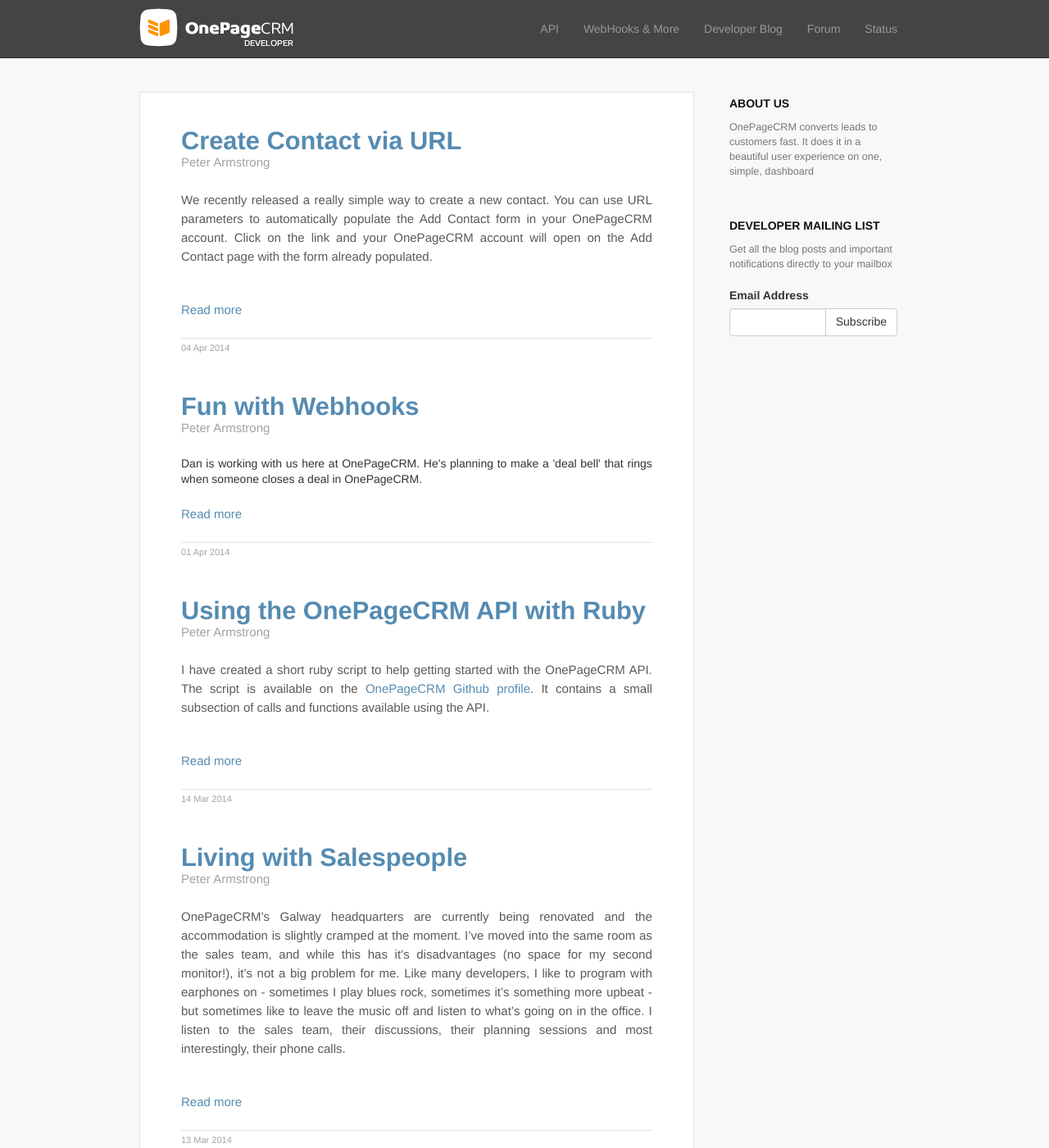
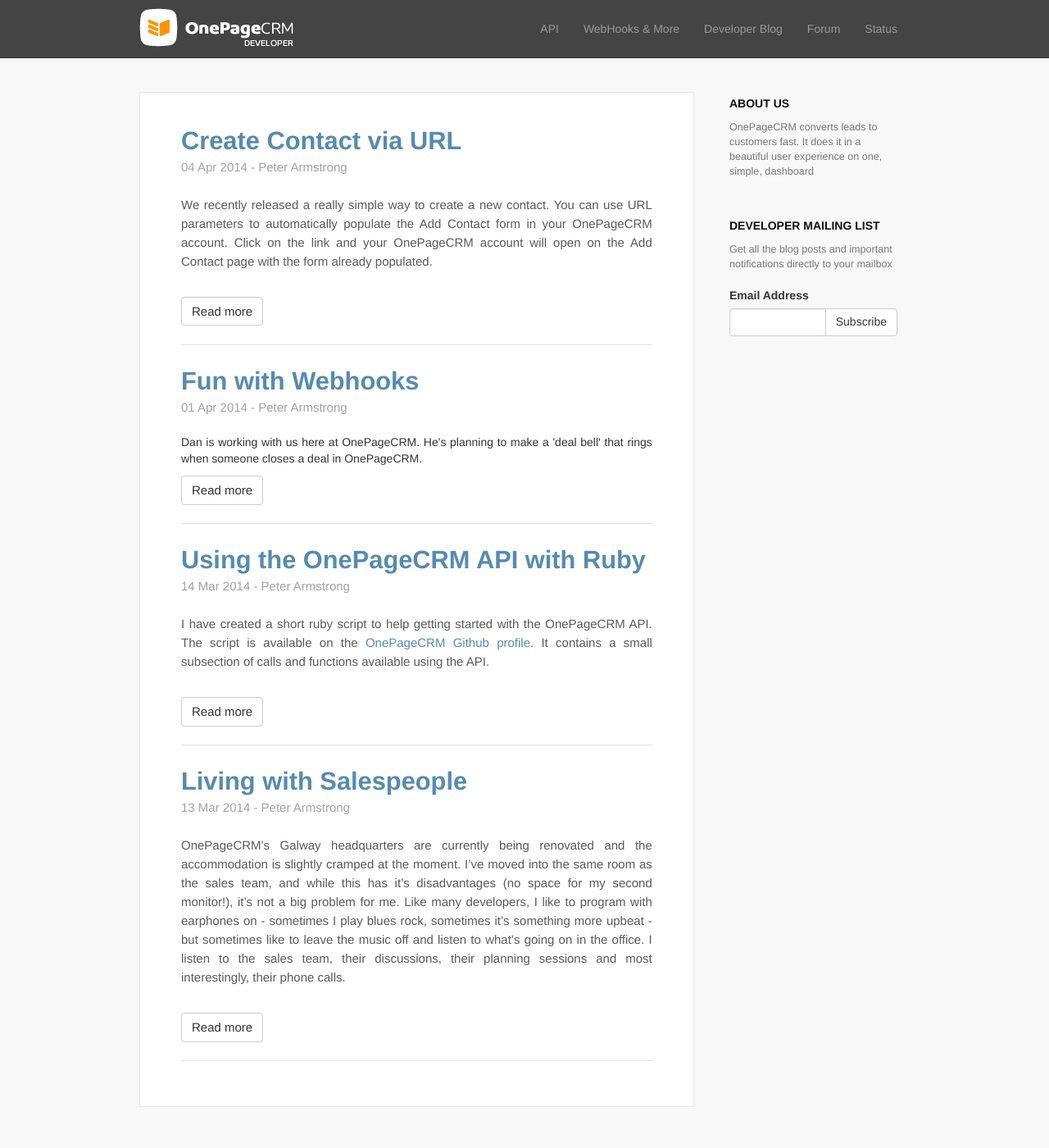
Before and after one commit to OnePageCRM/OnePageCRM.github.io, a Jekyll site: the page built from blog/index.html, in a window 1280 px wide and 1400 px high. Shown: the whole window at 82% size. Built offline with Jekyll 4.4.1, drawn with Linux system fonts in a browser that asks for light colours; nearby versions of some CDN libraries; Markdown is read by kramdown in place of the engine named in the settings.

Commit message:
update blog ui

```diff
--- a/blog/index.html
+++ b/blog/index.html
@@ -8,19 +8,17 @@
   {% assign author = site.authors[post.author] %}
   <section class="blog-element">
     <header>
-      <h1 class="post-title"> <a href="{{ post.url }}"> {{ post.title }}</a></h1>
-      <p class="author"> {{ author.name }} </p>
+      <h1 class="post-title"><a href="{{ post.url }}">{{ post.title }}</a></h1>
+      <p class="date-author">{{ post.date | date_to_string }} - {{ author.name }}</p>
     </header>
     <div class="text-justify">
       {{ post.excerpt }}
     </div>
     <p class="row">
-      <a class="read-more" href="{{ post.url }}"> Read more </a>
+      <a class="read-more btn btn-default" href="{{ post.url }}"> Read more </a>
     </p>
     <footer>
-      <p class="date">
-        {{ post.date | date_to_string }}
-      </p>
+
     </footer>
   </section>
   {% endfor %}
--- a/css/main.css
+++ b/css/main.css
@@ -182,17 +182,19 @@
   margin: 0 0 1.5em;
 }
 .blog-element {
-  padding-bottom: 20px;
+  margin-bottom: 20px;
   padding-top: 10px;
+  border-bottom: 1px solid #e2e2e2;
 }
-.blog-element .author{
+.blog-element .date-author{
   font-size: 15px;
   color: #a2a2a2;
+  margin-top: 6px;
 }
 .blog-element .read-more{
-  display: block;
+  display: inline-block;
   font-size: 15px;
-  margin-top: 20px;
+  margin-top: 10px;
 }
 .blog-content .date{
   font-size: 12px;
@@ -205,7 +207,6 @@
 .blog-content .post-title{
   margin:0;
 }
-
 .sidebar .block {
   margin-bottom: 3em;
 }
@@ -218,7 +219,6 @@
   color: #777777;
   font-size: 0.9em;
 }
-
 .status-page{
   min-width: 990px;
   padding: 35px 14px;
```
